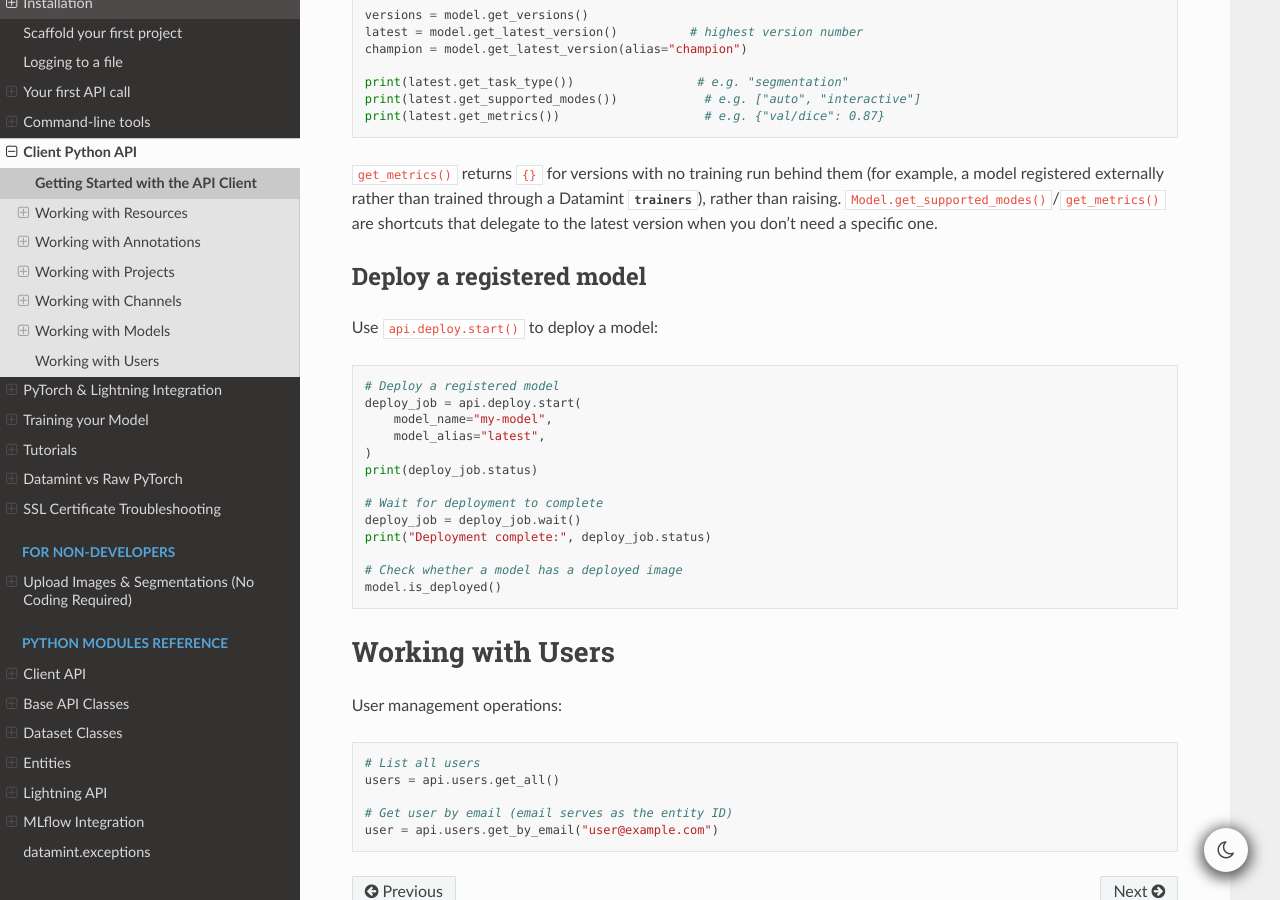
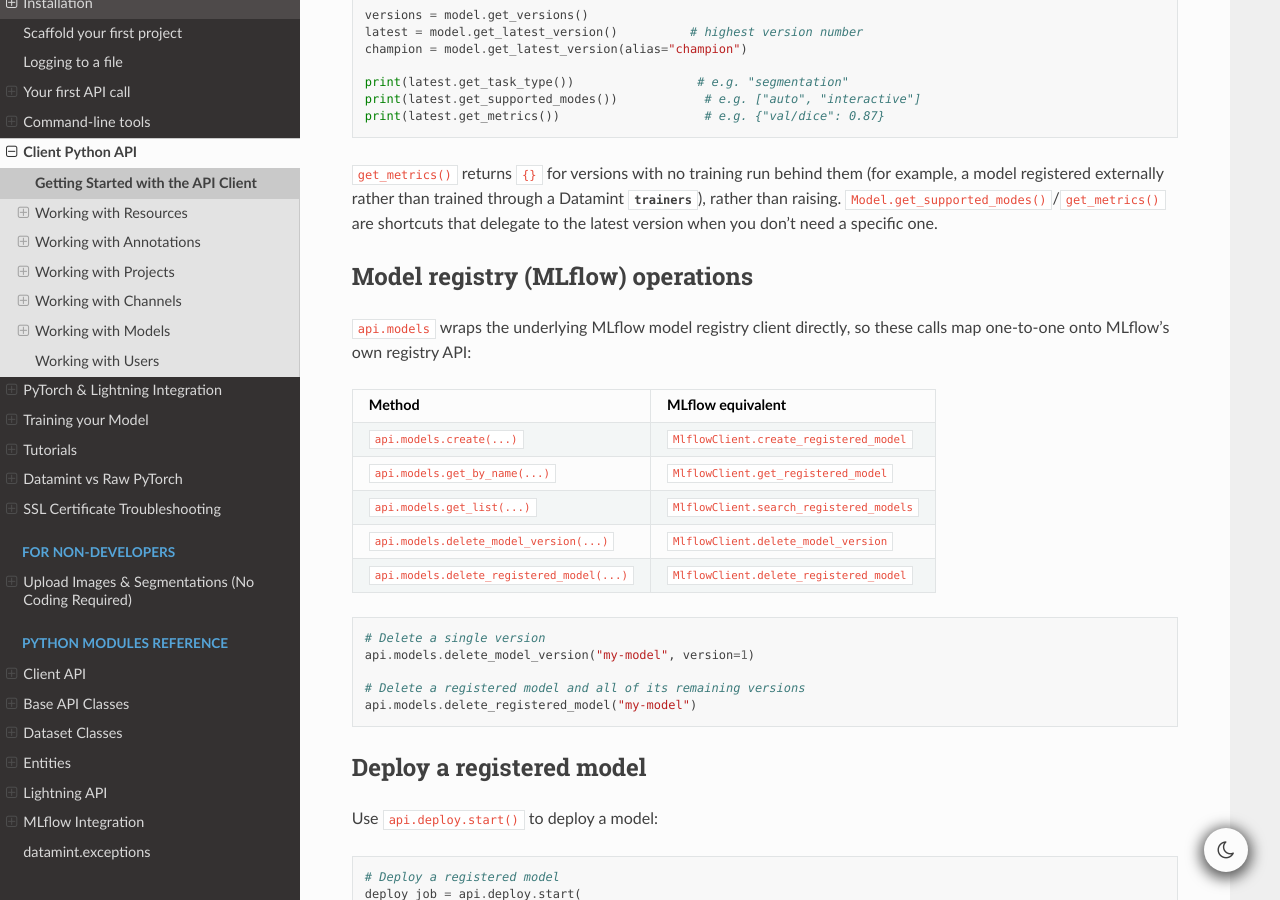
Before and after one commit to SonanceAI/datamint-python-api, a Sphinx documentation site: the page built from docs/source/client_api_content.rst, in a window 1280 px wide and 900 px high, scrolled down 8643 px. Built offline with Sphinx 7.4.7 and the Read the Docs theme 3.1.0, drawn with Linux system fonts in a browser that asks for light colours.

Commit message:
add mlflow delete functions to model api

```diff
--- a/docs/source/client_api_content.rst
+++ b/docs/source/client_api_content.rst
@@ -514,6 +514,34 @@ a Datamint :mod:`~datamint.lightning.trainers`), rather than raising.
 ``Model.get_supported_modes()``/``get_metrics()`` are shortcuts that delegate
 to the latest version when you don't need a specific one.
 
+Model registry (MLflow) operations
++++++++++++++++++++++++++++++++++
+
+``api.models`` wraps the underlying MLflow model registry client directly, so
+these calls map one-to-one onto MLflow's own registry API:
+
++---------------------------------------------+-------------------------------------------+
+| Method                                      | MLflow equivalent                         |
++=============================================+===========================================+
+| ``api.models.create(...)``                  | ``MlflowClient.create_registered_model``  |
++---------------------------------------------+-------------------------------------------+
+| ``api.models.get_by_name(...)``             | ``MlflowClient.get_registered_model``     |
++---------------------------------------------+-------------------------------------------+
+| ``api.models.get_list(...)``                | ``MlflowClient.search_registered_models`` |
++---------------------------------------------+-------------------------------------------+
+| ``api.models.delete_model_version(...)``    | ``MlflowClient.delete_model_version``     |
++---------------------------------------------+-------------------------------------------+
+| ``api.models.delete_registered_model(...)`` | ``MlflowClient.delete_registered_model``  |
++---------------------------------------------+-------------------------------------------+
+
+.. code-block:: python
+
+    # Delete a single version
+    api.models.delete_model_version("my-model", version=1)
+
+    # Delete a registered model and all of its remaining versions
+    api.models.delete_registered_model("my-model")
+
 Deploy a registered model
 +++++++++++++++++++++++++
 
```
Also changed, not shown: 1 other file.
